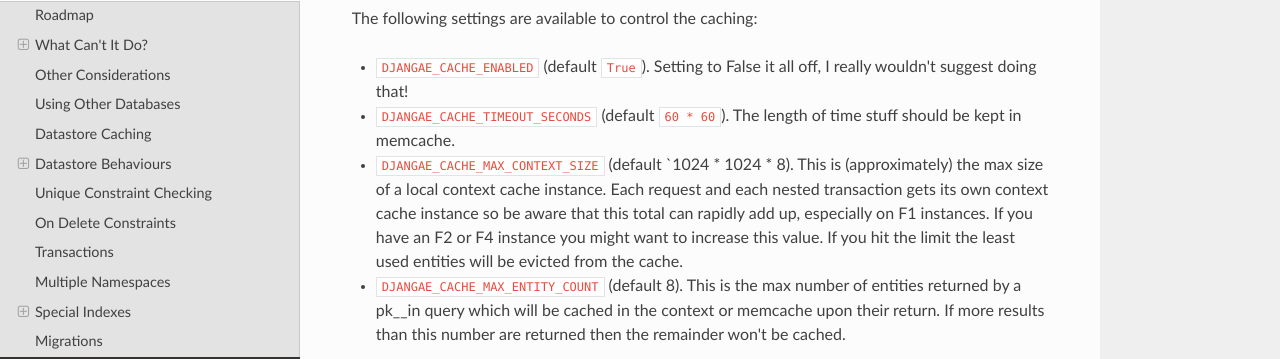
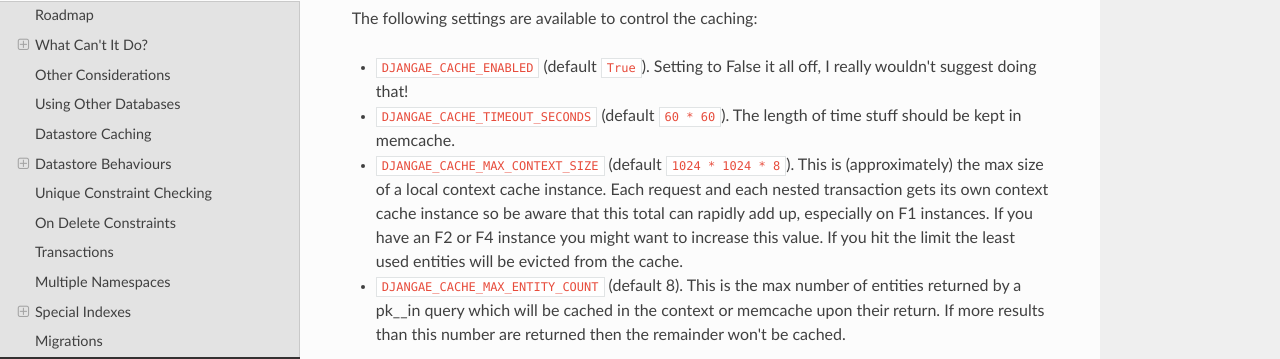
Before and after one commit to wittfabian/djangae, an MkDocs documentation site: the page built from docs/db_backend.md, in a window 1280 px wide and 900 px high, scrolled down 3168 px. Shown: the part 103-462 px from the top of the window. Built offline with MkDocs 1.6.1, drawn with Linux system fonts in a browser that asks for light colours; nearby versions of some CDN libraries; old or Windows-style settings are respelled for this version of MkDocs.

Commit message:
Documentation formatting fix

```diff
--- a/docs/db_backend.md
+++ b/docs/db_backend.md
@@ -124,7 +124,7 @@ The following settings are available to control the caching:
 
  - `DJANGAE_CACHE_ENABLED` (default `True`). Setting to False it all off, I really wouldn't suggest doing that!
  - `DJANGAE_CACHE_TIMEOUT_SECONDS` (default `60 * 60`). The length of time stuff should be kept in memcache.
- - `DJANGAE_CACHE_MAX_CONTEXT_SIZE` (default `1024 * 1024 * 8). This is (approximately) the max size of a local context cache instance. Each request and each nested transaction gets its own
+ - `DJANGAE_CACHE_MAX_CONTEXT_SIZE` (default `1024 * 1024 * 8`). This is (approximately) the max size of a local context cache instance. Each request and each nested transaction gets its own
     context cache instance so be aware that this total can rapidly add up, especially on F1 instances. If you have an F2 or F4 instance you might want to increase this value. If you hit the limit
     the least used entities will be evicted from the cache.
  - `DJANGAE_CACHE_MAX_ENTITY_COUNT` (default 8). This is the max number of entities returned by a pk__in query which will be cached in the context or memcache upon their return. If more
```
